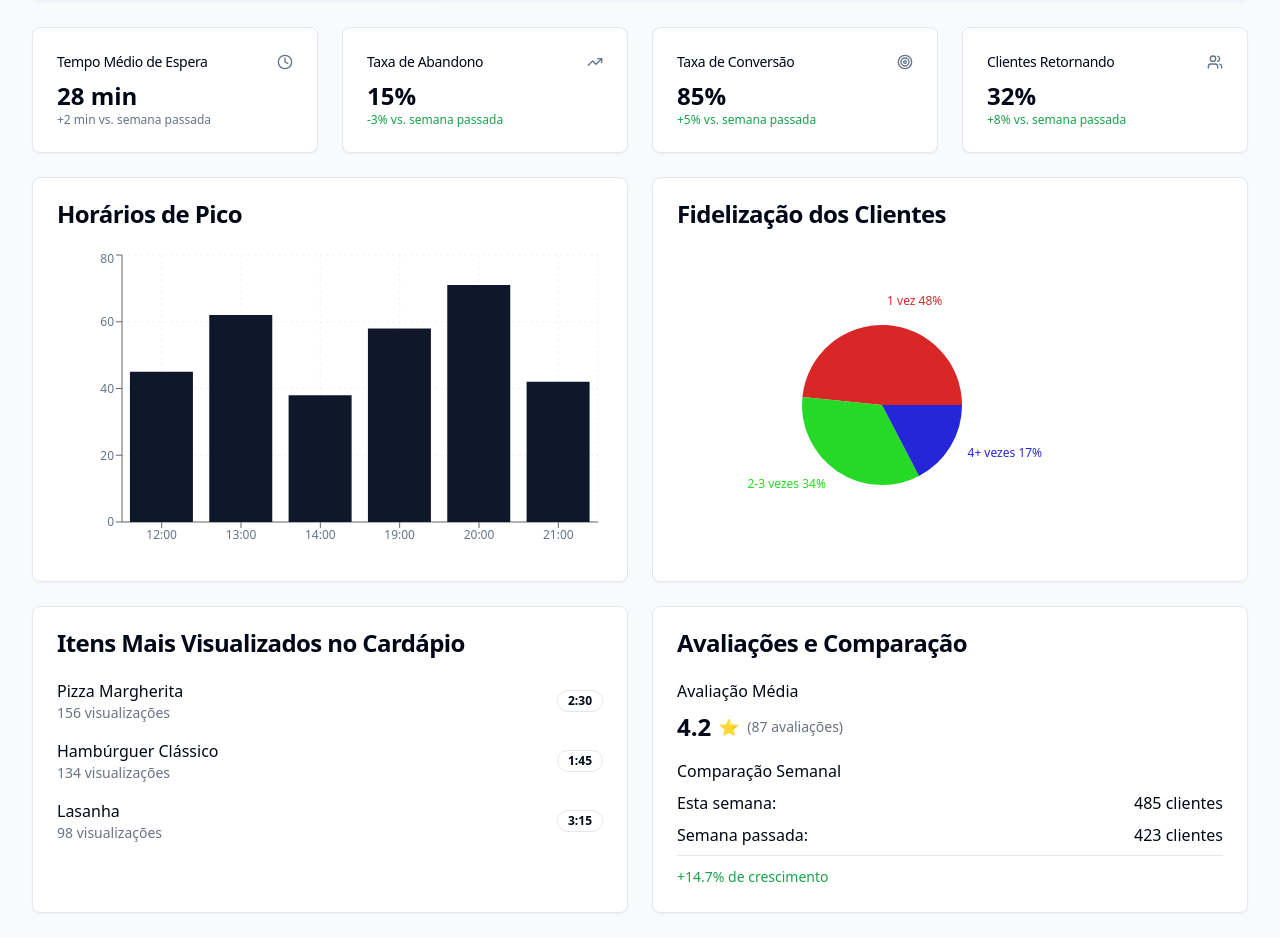
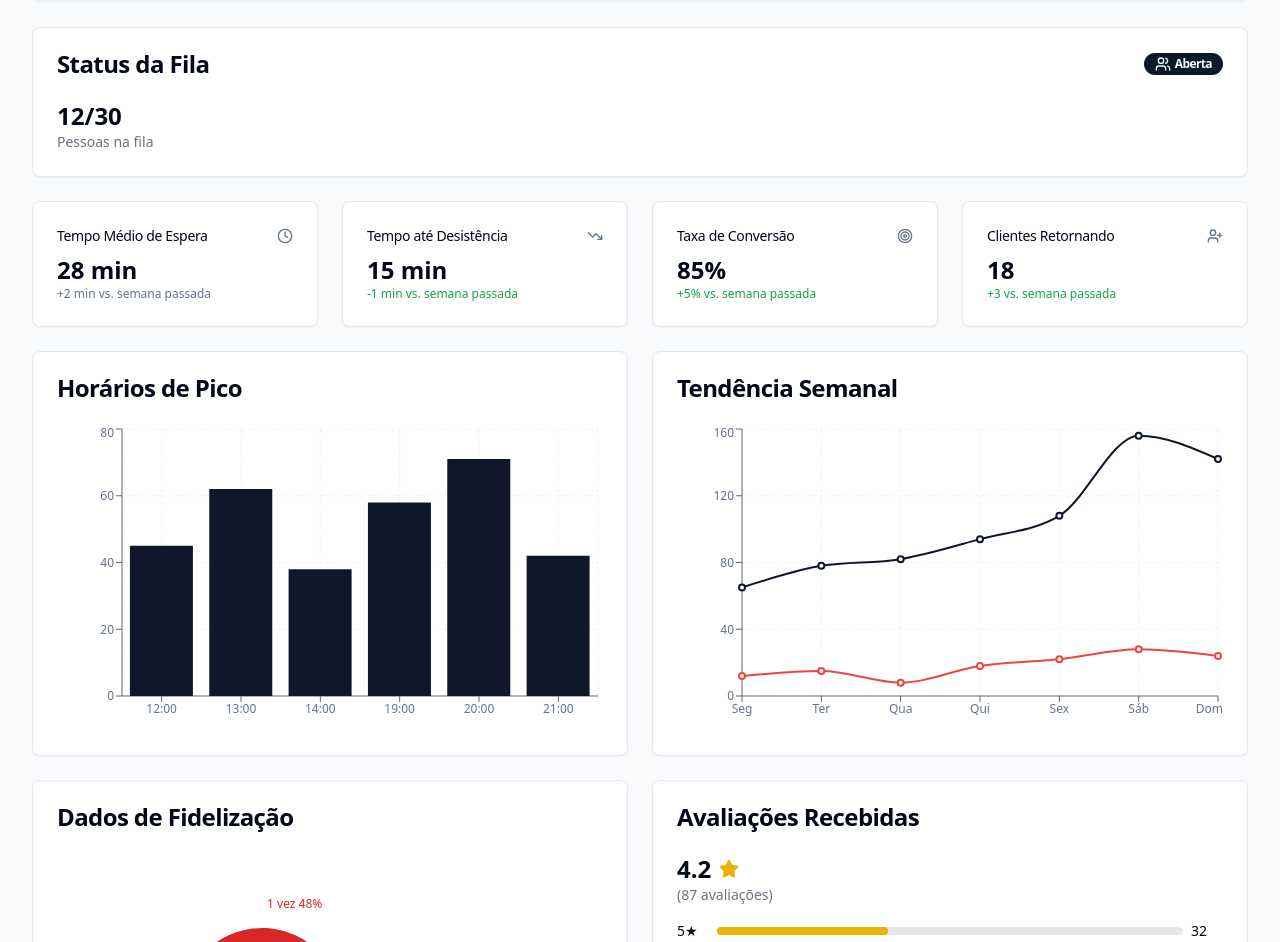
Before and after one commit to luisvmelo/queue-joy-ride, a React (Vite) app: page /admin in a window 1280 px wide. Shown: the part 150-1092 px from the top of the page. Built offline with nearby package versions, Linux system fonts and the light colour scheme.

Commit message:
Refactor: Update admin dashboard BI and settings
Update the admin dashboard BI metrics and configurable features based on the user's specifications. Also, implement the maximum queue size limit and related notifications.

```diff
--- a/src/pages/AdminDashboard.tsx
+++ b/src/pages/AdminDashboard.tsx
@@ -5,6 +5,7 @@ import { Button } from "@/components/ui/button";
 import { Badge } from "@/components/ui/badge";
 import { Input } from "@/components/ui/input";
 import { Switch } from "@/components/ui/switch";
+import { Select, SelectContent, SelectItem, SelectTrigger, SelectValue } from "@/components/ui/select";
 import { Tabs, TabsContent, TabsList, TabsTrigger } from "@/components/ui/tabs";
 import {
   BarChart3,
@@ -20,7 +21,12 @@ import {
   Bell,
   UserCog,
   Calendar,
-  Target
+  Target,
+  Star,
+  TrendingDown,
+  UserPlus,
+  UserMinus,
+  AlertTriangle
 } from "lucide-react";
 import { useNavigate } from "react-router-dom";
 import { useToast } from "@/hooks/use-toast";
@@ -34,8 +40,12 @@ import { BarChart, Bar, XAxis, YAxis, CartesianGrid, LineChart, Line, PieChart,
 // Mock data para demonstração
 const mockAnalytics = {
   averageWaitTime: 28,
-  abandonmentRate: 15,
-  menuViewRate: 72,
+  averageAbandonmentTime: 15,
+  conversionRate: 85,
+  returningCustomers: 18,
+  queueClosed: false,
+  currentQueueSize: 12,
+  maxQueueSize: 30,
   peakHours: [
     { hour: '12:00', customers: 45 },
     { hour: '13:00', customers: 62 },
@@ -44,23 +54,35 @@ const mockAnalytics = {
     { hour: '20:00', customers: 71 },
     { hour: '21:00', customers: 42 }
   ],
-  conversionRate: 85,
-  returningCustomers: 32,
   customerLoyalty: [
     { frequency: '1 vez', count: 120 },
     { frequency: '2-3 vezes', count: 85 },
     { frequency: '4+ vezes', count: 43 }
   ],
-  menuItems: [
-    { item: 'Pizza Margherita', views: 156, avgTime: '2:30' },
-    { item: 'Hambúrguer Clássico', views: 134, avgTime: '1:45' },
-    { item: 'Lasanha', views: 98, avgTime: '3:15' }
-  ],
-  ratings: { average: 4.2, total: 87 },
+  ratings: {
+    average: 4.2,
+    total: 87,
+    distribution: [
+      { stars: 5, count: 32 },
+      { stars: 4, count: 28 },
+      { stars: 3, count: 15 },
+      { stars: 2, count: 8 },
+      { stars: 1, count: 4 }
+    ]
+  },
   comparison: {
-    thisWeek: { customers: 485, revenue: 12840 },
-    lastWeek: { customers: 423, revenue: 11250 }
-  }
+    thisWeek: { customers: 485, revenue: 12840, conversion: 85 },
+    lastWeek: { customers: 423, revenue: 11250, conversion: 78 }
+  },
+  weeklyTrend: [
+    { day: 'Seg', customers: 65, abandonment: 12 },
+    { day: 'Ter', customers: 78, abandonment: 15 },
+    { day: 'Qua', customers: 82, abandonment: 8 },
+    { day: 'Qui', customers: 94, abandonment: 18 },
+    { day: 'Sex', customers: 108, abandonment: 22 },
+    { day: 'Sáb', customers: 156, abandonment: 28 },
+    { day: 'Dom', customers: 142, abandonment: 24 }
+  ]
 };
 
 const AdminDashboard = () => {
@@ -69,8 +91,9 @@ const AdminDashboard = () => {
   const [activeTab, setActiveTab] = useState<'dashboard' | 'settings' | 'qr'>('dashboard');
 
   // Configurações do restaurante
-  const [maxQueueSize, setMaxQueueSize] = useState(50);
+  const [maxQueueSize, setMaxQueueSize] = useState(30);
   const [toleranceMinutes, setToleranceMinutes] = useState(10);
+  const [reinsertionPosition, setReinsertionPosition] = useState<'last' | 'first'>('last');
   const [isPublicVisible, setIsPublicVisible] = useState(true);
   const [operatingHours, setOperatingHours] = useState({ start: '10:00', end: '22:00' });
   const [autoNotifications, setAutoNotifications] = useState(true);
@@ -124,7 +147,14 @@ const AdminDashboard = () => {
       label: "Clientes",
       color: "hsl(var(--primary))",
     },
+    abandonment: {
+      label: "Desistências",
+      color: "hsl(var(--destructive))",
+    },
   };
+
+  const queueStatus = mockAnalytics.currentQueueSize >= maxQueueSize ? 'Fechada' : 'Aberta';
+  const queueStatusColor = mockAnalytics.currentQueueSize >= maxQueueSize ? 'destructive' : 'default';
 
   return (
     <div className="min-h-screen bg-gray-50">
@@ -166,6 +196,33 @@ const AdminDashboard = () => {
 
           {/* Dashboard Content */}
           <TabsContent value="dashboard" className="space-y-6">
+            {/* Status da Fila */}
+            <Card>
+              <CardHeader>
+                <CardTitle className="flex items-center justify-between">
+                  <span>Status da Fila</span>
+                  <Badge variant={queueStatusColor} className="flex items-center space-x-1">
+                    {queueStatus === 'Fechada' ? <AlertTriangle className="w-4 h-4" /> : <Users className="w-4 h-4" />}
+                    <span>{queueStatus}</span>
+                  </Badge>
+                </CardTitle>
+              </CardHeader>
+              <CardContent>
+                <div className="flex items-center justify-between">
+                  <div>
+                    <p className="text-2xl font-bold">{mockAnalytics.currentQueueSize}/{maxQueueSize}</p>
+                    <p className="text-sm text-gray-500">Pessoas na fila</p>
+                  </div>
+                  {queueStatus === 'Fechada' && (
+                    <div className="text-right">
+                      <p className="text-sm text-red-600 font-medium">Fila lotada!</p>
+                      <p className="text-xs text-gray-500">Novos clientes serão notificados</p>
+                    </div>
+                  )}
+                </div>
+              </CardContent>
+            </Card>
+
             {/* KPIs Cards */}
             <div className="grid grid-cols-1 md:grid-cols-2 lg:grid-cols-4 gap-6">
               <Card>
@@ -181,12 +238,12 @@ const AdminDashboard = () => {
 
               <Card>
                 <CardHeader className="flex flex-row items-center justify-between space-y-0 pb-2">
-                  <CardTitle className="text-sm font-medium">Taxa de Abandono</CardTitle>
-                  <TrendingUp className="h-4 w-4 text-muted-foreground" />
+                  <CardTitle className="text-sm font-medium">Tempo até Desistência</CardTitle>
+                  <TrendingDown className="h-4 w-4 text-muted-foreground" />
                 </CardHeader>
                 <CardContent>
-                  <div className="text-2xl font-bold">{mockAnalytics.abandonmentRate}%</div>
-                  <p className="text-xs text-green-600">-3% vs. semana passada</p>
+                  <div className="text-2xl font-bold">{mockAnalytics.averageAbandonmentTime} min</div>
+                  <p className="text-xs text-green-600">-1 min vs. semana passada</p>
                 </CardContent>
               </Card>
 
@@ -204,11 +261,11 @@ const AdminDashboard = () => {
               <Card>
                 <CardHeader className="flex flex-row items-center justify-between space-y-0 pb-2">
                   <CardTitle className="text-sm font-medium">Clientes Retornando</CardTitle>
-                  <Users className="h-4 w-4 text-muted-foreground" />
+                  <UserPlus className="h-4 w-4 text-muted-foreground" />
                 </CardHeader>
                 <CardContent>
-                  <div className="text-2xl font-bold">{mockAnalytics.returningCustomers}%</div>
-                  <p className="text-xs text-green-600">+8% vs. semana passada</p>
+                  <div className="text-2xl font-bold">{mockAnalytics.returningCustomers}</div>
+                  <p className="text-xs text-green-600">+3 vs. semana passada</p>
                 </CardContent>
               </Card>
             </div>
@@ -234,7 +291,28 @@ const AdminDashboard = () => {
 
               <Card>
                 <CardHeader>
-                  <CardTitle>Fidelização dos Clientes</CardTitle>
+                  <CardTitle>Tendência Semanal</CardTitle>
+                </CardHeader>
+                <CardContent>
+                  <ChartContainer config={chartConfig}>
+                    <LineChart data={mockAnalytics.weeklyTrend} width={400} height={300}>
+                      <CartesianGrid strokeDasharray="3 3" />
+                      <XAxis dataKey="day" />
+                      <YAxis />
+                      <ChartTooltip content={<ChartTooltipContent />} />
+                      <Line type="monotone" dataKey="customers" stroke="var(--color-customers)" strokeWidth={2} />
+                      <Line type="monotone" dataKey="abandonment" stroke="var(--color-abandonment)" strokeWidth={2} />
+                    </LineChart>
+                  </ChartContainer>
+                </CardContent>
+              </Card>
+            </div>
+
+            {/* Additional Analytics */}
+            <div className="grid grid-cols-1 lg:grid-cols-2 gap-6">
+              <Card>
+                <CardHeader>
+                  <CardTitle>Dados de Fidelização</CardTitle>
                 </CardHeader>
                 <CardContent>
                   <ChartContainer config={chartConfig}>
@@ -258,64 +336,100 @@ const AdminDashboard = () => {
                   </ChartContainer>
                 </CardContent>
               </Card>
-            </div>
 
-            {/* Additional Analytics */}
-            <div className="grid grid-cols-1 lg:grid-cols-2 gap-6">
               <Card>
                 <CardHeader>
-                  <CardTitle>Itens Mais Visualizados no Cardápio</CardTitle>
+                  <CardTitle>Avaliações Recebidas</CardTitle>
                 </CardHeader>
-                <CardContent>
-                  <div className="space-y-4">
-                    {mockAnalytics.menuItems.map((item, index) => (
-                      <div key={index} className="flex justify-between items-center">
-                        <div>
-                          <p className="font-medium">{item.item}</p>
-                          <p className="text-sm text-gray-500">{item.views} visualizações</p>
+                <CardContent className="space-y-4">
+                  <div className="flex items-center justify-between">
+                    <div>
+                      <p className="text-2xl font-bold flex items-center space-x-2">
+                        <span>{mockAnalytics.ratings.average}</span>
+                        <Star className="w-5 h-5 text-yellow-500 fill-current" />
+                      </p>
+                      <p className="text-sm text-gray-500">({mockAnalytics.ratings.total} avaliações)</p>
+                    </div>
+                  </div>
+
+                  <div className="space-y-2">
+                    {mockAnalytics.ratings.distribution.map((rating) => (
+                      <div key={rating.stars} className="flex items-center space-x-2">
+                        <span className="text-sm w-8">{rating.stars}★</span>
+                        <div className="flex-1 bg-gray-200 rounded-full h-2">
+                          <div
+                            className="bg-yellow-500 h-2 rounded-full"
+                            style={{ width: `${(rating.count / mockAnalytics.ratings.total) * 100}%` }}
+                          />
                         </div>
-                        <Badge variant="outline">{item.avgTime}</Badge>
+                        <span className="text-sm w-8">{rating.count}</span>
                       </div>
                     ))}
                   </div>
                 </CardContent>
               </Card>
+            </div>
 
-              <Card>
-                <CardHeader>
-                  <CardTitle>Avaliações e Comparação</CardTitle>
-                </CardHeader>
-                <CardContent className="space-y-4">
+            {/* Comparison */}
+            <Card>
+              <CardHeader>
+                <CardTitle>Comparação de Desempenho</CardTitle>
+              </CardHeader>
+              <CardContent>
+                <div className="grid grid-cols-1 md:grid-cols-3 gap-6">
                   <div>
-                    <h4 className="font-medium mb-2">Avaliação Média</h4>
-                    <div className="flex items-center space-x-2">
-                      <span className="text-2xl font-bold">{mockAnalytics.ratings.average}</span>
-                      <span className="text-yellow-500">⭐</span>
-                      <span className="text-sm text-gray-500">({mockAnalytics.ratings.total} avaliações)</span>
+                    <h4 className="font-medium mb-2">Clientes</h4>
+                    <div className="space-y-1">
+                      <div className="flex justify-between">
+                        <span className="text-sm">Esta semana:</span>
+                        <span className="font-medium">{mockAnalytics.comparison.thisWeek.customers}</span>
+                      </div>
+                      <div className="flex justify-between">
+                        <span className="text-sm">Semana passada:</span>
+                        <span className="font-medium">{mockAnalytics.comparison.lastWeek.customers}</span>
+                      </div>
+                      <div className="text-green-600 text-sm font-medium">
+                        +{((mockAnalytics.comparison.thisWeek.customers / mockAnalytics.comparison.lastWeek.customers - 1) * 100).toFixed(1)}%
+                      </div>
                     </div>
                   </div>
 
                   <div>
-                    <h4 className="font-medium mb-2">Comparação Semanal</h4>
-                    <div className="space-y-2">
+                    <h4 className="font-medium mb-2">Receita</h4>
+                    <div className="space-y-1">
                       <div className="flex justify-between">
-                        <span>Esta semana:</span>
-                        <span className="font-medium">{mockAnalytics.comparison.thisWeek.customers} clientes</span>
+                        <span className="text-sm">Esta semana:</span>
+                        <span className="font-medium">R$ {mockAnalytics.comparison.thisWeek.revenue.toLocaleString()}</span>
                       </div>
                       <div className="flex justify-between">
-                        <span>Semana passada:</span>
-                        <span className="font-medium">{mockAnalytics.comparison.lastWeek.customers} clientes</span>
+                        <span className="text-sm">Semana passada:</span>
+                        <span className="font-medium">R$ {mockAnalytics.comparison.lastWeek.revenue.toLocaleString()}</span>
                       </div>
-                      <div className="pt-2 border-t">
-                        <span className="text-green-600 text-sm font-medium">
-                          +{((mockAnalytics.comparison.thisWeek.customers / mockAnalytics.comparison.lastWeek.customers - 1) * 100).toFixed(1)}% de crescimento
-                        </span>
+                      <div className="text-green-600 text-sm font-medium">
+                        +{((mockAnalytics.comparison.thisWeek.revenue / mockAnalytics.comparison.lastWeek.revenue - 1) * 100).toFixed(1)}%
                       </div>
                     </div>
                   </div>
-                </CardContent>
-              </Card>
-            </div>
+
+                  <div>
+                    <h4 className="font-medium mb-2">Conversão</h4>
+                    <div className="space-y-1">
+                      <div className="flex justify-between">
+                        <span className="text-sm">Esta semana:</span>
+                        <span className="font-medium">{mockAnalytics.comparison.thisWeek.conversion}%</span>
+                      </div>
+                      <div className="flex justify-between">
+                        <span className="text-sm">Semana passada:</span>
+                        <span className="font-medium">{mockAnalytics.comparison.lastWeek.conversion}%</span>
+                      </div>
+                      <div className="text-green-600 text-sm font-medium">
+                        +{(mockAnalytics.comparison.thisWeek.conversion - mockAnalytics.comparison.lastWeek.conversion).toFixed(1)}%
+                      </div>
+                    </div>
+                  </div>
+                </div>
+              </CardContent>
+            </Card>
           </TabsContent>
 
           {/* Settings Content */}
@@ -330,14 +444,15 @@ const AdminDashboard = () => {
                 </CardHeader>
                 <CardContent className="space-y-6">
                   <div>
-                    <label className="block text-sm font-medium mb-2">Limite máximo de pessoas na fila</label>
+                    <label className="block text-sm font-medium mb-2">Tamanho máximo da fila</label>
                     <Input
                       type="number"
                       value={maxQueueSize}
                       onChange={(e) => setMaxQueueSize(Number(e.target.value))}
                       min="1"
-                      max="200"
+                      max="30"
                     />
+                    <p className="text-xs text-gray-500 mt-1">Máximo permitido: 30 pessoas</p>
                   </div>
 
                   <div>
@@ -350,6 +465,20 @@ const AdminDashboard = () => {
                       max="60"
                     />
                     <p className="text-xs text-gray-500 mt-1">Tempo para chegada após chamado da fila</p>
+                  </div>
+
+                  <div>
+                    <label className="block text-sm font-medium mb-2">Reinserção após atraso</label>
+                    <Select value={reinsertionPosition} onValueChange={(value: 'last' | 'first') => setReinsertionPosition(value)}>
+                      <SelectTrigger>
+                        <SelectValue />
+                      </SelectTrigger>
+                      <SelectContent>
+                        <SelectItem value="last">Última posição</SelectItem>
+                        <SelectItem value="first">Primeira posição</SelectItem>
+                      </SelectContent>
+                    </Select>
+                    <p className="text-xs text-gray-500 mt-1">Onde reinserir cliente que se atrasou</p>
                   </div>
 
                   <div className="flex items-center justify-between">
```
